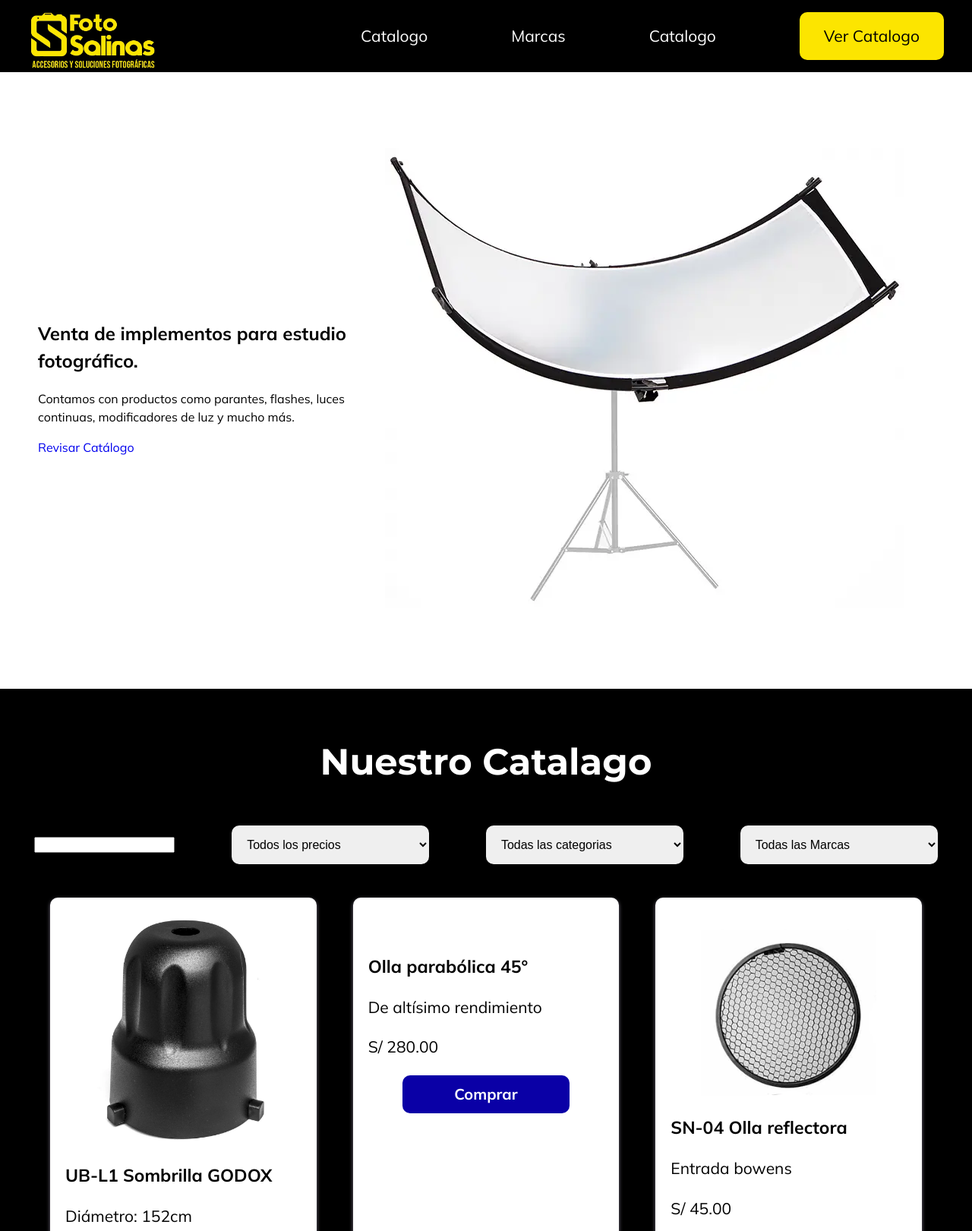
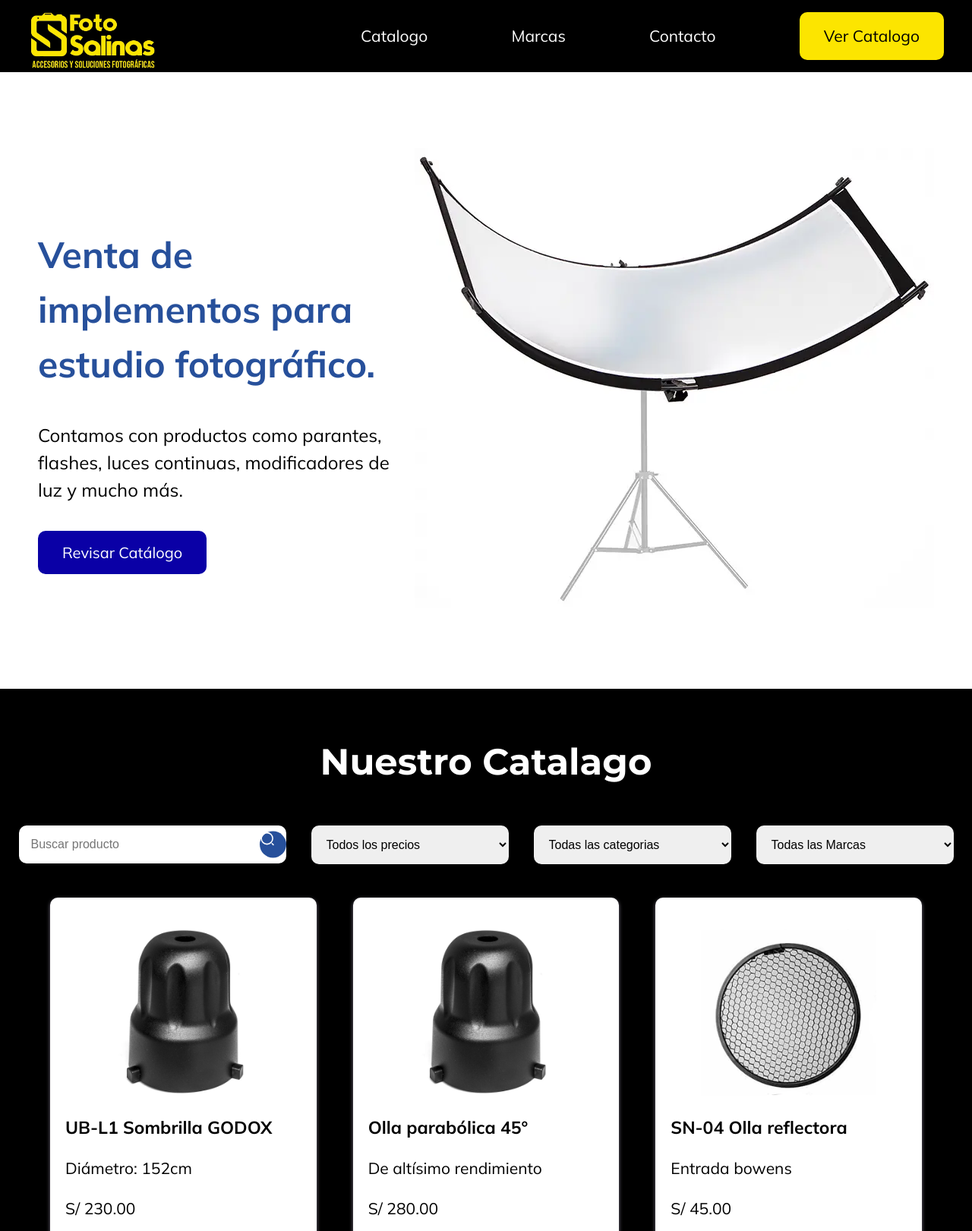
Before and after one commit to evelinbellido/replica, a plain HTML site: page index.html in a window 1280 px wide. Shown: the top 1621 px of the page at 76% size. Drawn offline with Linux system fonts and the light colour scheme.

Commit message:
Update index.html

```diff
--- a/index.html
+++ b/index.html
@@ -5,6 +5,7 @@
     <meta name="viewport" content="width=device-width, initial-scale=1.0">
     <link data-n-head="ssr" rel="stylesheet" href="https://fonts.googleapis.com/css2?family=Montserrat:wght@600;700&amp;family=Mulish:wght@400;600;700&amp;display=swap">
     <link rel="stylesheet" href="style.css">
+
     <title>Foto Salinas</title>
 </head>
 <body>
@@ -13,17 +14,22 @@
             <figure>
                 <img src="src/logo-foto-salinas.90d8ebc.webp" alt="Salinas">
             </figure>
-            <nav class="navbar-options">
-                <a href="">Catalogo</a>
-                <a href="">Marcas</a>
-                <a href="">Catalogo</a>
-                <a href="">Ver Catalogo</a>
+            <div class="menu-toggle" id="menu-toggle">
+                <span class="bar">-</span>
+                <span class="bar">-</span>
+                <span class="bar">-</span>
+            </div>
+            <nav id="menu" class="navbar-options">
+                <a href="#catalogo">Catalogo</a>
+                <a href="#marcas">Marcas</a>
+                <a href="#contacto">Contacto</a>
+                <a href="#catalogo">Ver Catalogo</a>
             </nav>
         </div>
     </header>
     <main>
         <section class="banner">
-            <div>
+            <div class="banner-text">
                 <h1>Venta de implementos para estudio fotográfico.</h1>
                 <p>Contamos con productos como parantes, flashes, luces continuas, modificadores de luz y mucho más.</p>
                 <a href="#">Revisar Catálogo</a>
@@ -32,24 +38,25 @@
                 <img src="src/img-principal.007bd27.webp" alt="photobomm">
             </div>
         </section>
-        <section class="products">
+        <section id="catalogo" class="products">
             <h2>Nuestro Catalago</h2>
             <div class="filter">
-                <input type="text" name="" id="">
-                <!-- <search>
-                    <form action="https://www.google.com/search">
-                      <label>
-                        <input type="search" name="q" autocomplete="off">
-                        <img src="" alt="lupa">
-                      </label>
-                      <input type="submit" value="Buscar">
-                    </form>
-                  </search> -->
+                <div>
+                    <div class="search">
+                        <input type="text" name="" id="" placeholder="Buscar producto">
+                        <div class="icon-search">
+                            <svg width="20" height="20" viewBox="0 0 19 19" fill="none" xmlns="http://www.w3.org/2000/svg"><path d="M9.125 16.25C13.06 16.25 16.25 13.06 16.25 9.125C16.25 5.18997 13.06 2 9.125 2C5.18997 2 2 5.18997 2 9.125C2 13.06 5.18997 16.25 9.125 16.25Z" stroke="white" stroke-width="1.5" stroke-linecap="round" stroke-linejoin="round"></path><path d="M17 17L15.5 15.5" stroke="white" stroke-width="1.5" stroke-linecap="round" stroke-linejoin="round"></path></svg>
+                        </div>
+                    </div>
+                </div>
+            <div>
                 <select>
                     <option value="">Todos los precios</option>
                     <option value="">Precios de menor a mayor</option>
                     <option value="">Precios de mayor a menor</option>
                 </select>
+            </div>
+            <div>
                 <select>
                     <option value="">Todas las categorias</option>
                     <option value="">Accesorios</option>
@@ -62,6 +69,8 @@
                     <option value="">Modificadores de luz</option>
                     <option value="">Parantes, Rotulas, Brackets Y Tripodes</option>
                 </select>
+            </div>
+            <div>
                 <select>
                     <option value="">Todas las Marcas</option>
                     <option value="">Caden</option>
@@ -72,9 +81,12 @@
                     <option value="">Yongnuo</option>
                 </select>
             </div>
+        </div>
         <div class="card-products">
             <article>
+                <figure>
                     <img src="src/products/nicefoto-sn-104 001.webp" alt="" srcset="">
+                </figure>
                 <h3>UB-L1 Sombrilla GODOX</h3>
                 <p>Diámetro: 152cm</p>
                 <p>S/ 230.00</p>
@@ -82,7 +94,7 @@
             </article>
             <article>
                 <figure>
-                        <img src="src/products/flash-1.webp" alt="" srcset="">
+                    <img src="src/products/nicefoto-sn-104 001.webp" alt="" srcset="">
                 </figure>
                 <h3>Olla parabólica 45°</h3>
                 <p>De altísimo rendimiento</p>
@@ -145,7 +157,7 @@
             </article>
         </div>
         </section>
-        <section class="brands">
+        <section id="marcas" class="brands">
             <p>Marcas</p>
             <div class="card-brands">
                 <article>
@@ -181,7 +193,7 @@
             </div>
 
         </section>
-        <section class="contact">
+        <section id="contacto" class="contact">
         <h2>Contacto</h2>
         <div class="contact-info">
             <p>Tienda Fisica</p>
@@ -198,12 +210,12 @@
             <p>Foto Salinas © 2023. Derechos reservados</p>
             <div class="social-media">
                 <p>Síguenos en:</p>
-                <a href="">
+                <a href="https://web.facebook.com/foto.cesar.salinas?_rdc=1&_rdr" target="_blank">
                     <figure>
                         <img src="src/social/img-facebook.5e456cc.webp" alt="link facebook">
                     </figure>
                 </a>
-                <a href="">
+                <a href="https://www.instagram.com/foto.salinas/" target="_blank">
                     <figure>
                         <img src="src/social/img-instagram.acffce5.webp" alt="link instagram">
                     </figure>
@@ -211,5 +223,6 @@
             </div>
         </footer>
     </main>
+    <script src="/main.js"></script>
 </body>
 </html>
```
Lines whose indentation alone changed are shown as unchanged.
